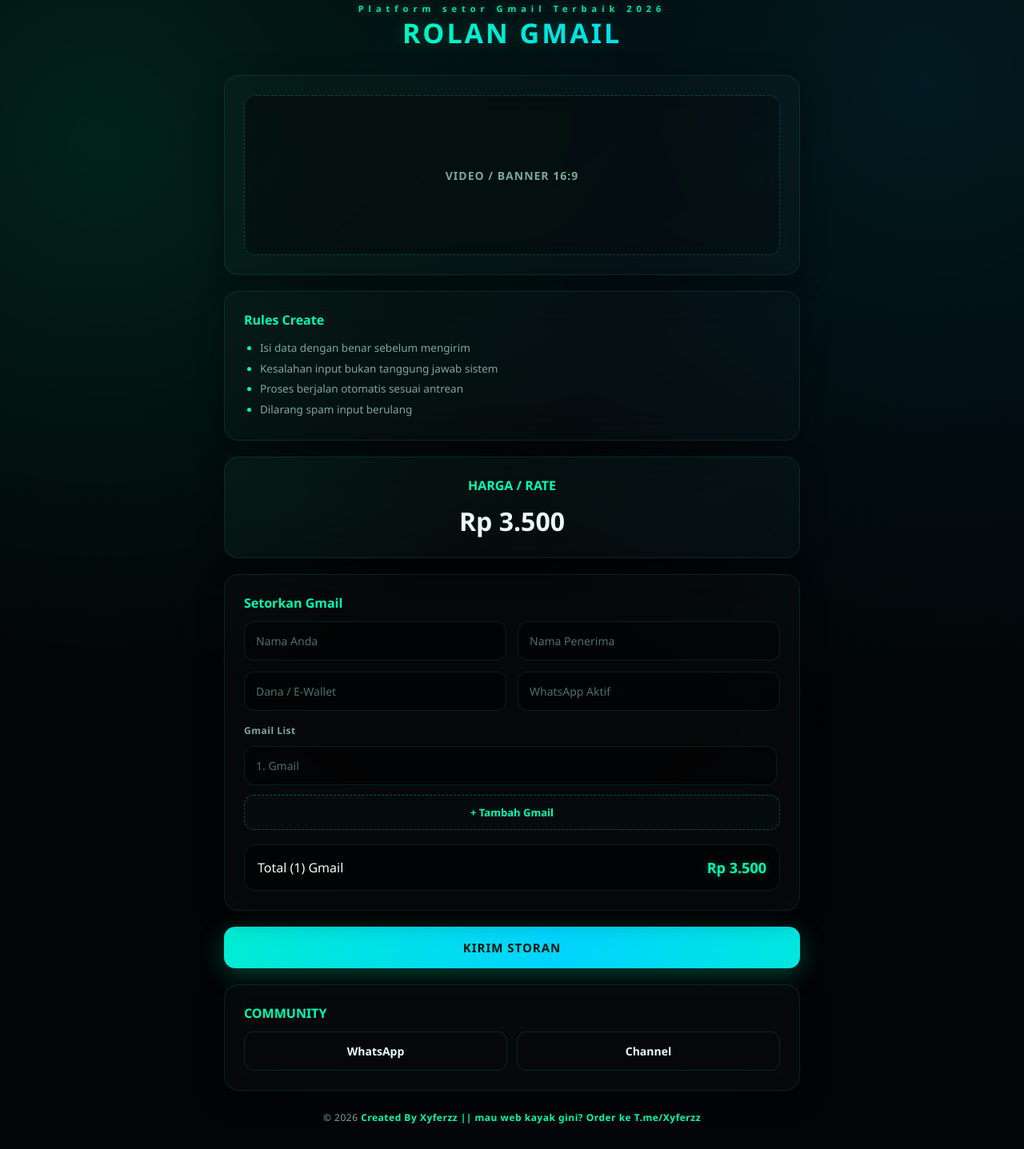
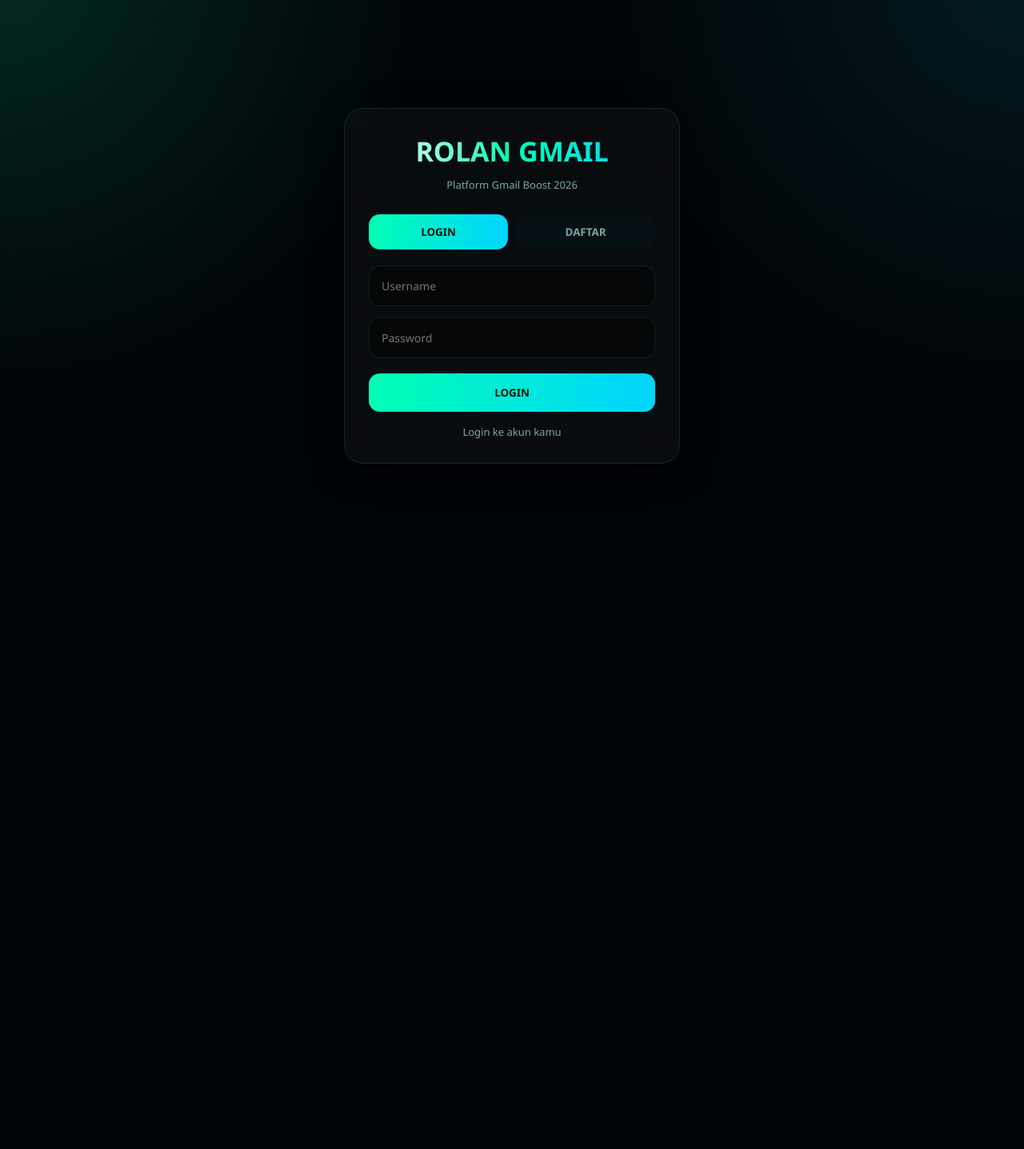
Before and after one commit to Xyferzz/XYFERZZ_GMAIL, a website: page index.html in a window 1280 px wide. Shown: the part 43-1480 px from the top of the page at 80% size. After the commit the page ends 800 px from the top, so only its background shows below. Drawn offline with Linux system fonts and the light colour scheme.

Commit message:
index update

```diff
--- a/index.html
+++ b/index.html
@@ -3,454 +3,300 @@
 <head>
 <meta charset="UTF-8">
 <meta name="viewport" content="width=device-width, initial-scale=1.0">
-<title>ROLAN GMAIL BOOST</title>
+
+<title>ROLAN GMAIL LOGIN</title>
 
 <style>
 :root{
   --bg:#020508;
-  --card:rgba(255, 255, 255, 0.02);
-  --stroke:rgba(0, 255, 179, 0.12);
+  --card:rgba(255,255,255,0.03);
+  --stroke:rgba(0,255,179,0.12);
   --green:#00ffb3;
   --cyan:#00d4ff;
   --text:#eafff7;
   --muted:#7aa89a;
-  --neon-glow: rgba(0, 255, 179, 0.35);
 }
 
 *{
   margin:0;
   padding:0;
   box-sizing:border-box;
-  font-family:'Segoe UI', -apple-system, BlinkMacSystemFont, Roboto, sans-serif;
+  font-family:'Segoe UI',sans-serif;
 }
 
 body{
-  background:
-    radial-gradient(circle at 10% 15%, rgba(0, 255, 179, 0.12), transparent 40%),
-    radial-gradient(circle at 90% 10%, rgba(0, 212, 255, 0.1), transparent 45%),
-    radial-gradient(circle at 50% 50%, rgba(0, 0, 0, 0.5), transparent),
-    var(--bg);
-  color:var(--text);
+  min-height:100vh;
   display:flex;
   justify-content:center;
-  padding:40px 16px;
-  min-height: 100vh;
+  align-items:center;
+  background:
+  radial-gradient(circle at top left, rgba(0,255,179,.15), transparent 35%),
+  radial-gradient(circle at top right, rgba(0,212,255,.1), transparent 35%),
+  #020508;
+  color:white;
+  padding:20px;
 }
 
-/* WRAPPER */
-.wrapper{
+.card{
   width:100%;
-  max-width:720px;
-}
-
-/* HEADER */
-.header{
-  text-align:center;
-  margin-bottom:30px;
-  position: relative;
+  max-width:420px;
+  background:var(--card);
+  border:1px solid var(--stroke);
+  border-radius:24px;
+  padding:30px;
+  backdrop-filter:blur(25px);
+  box-shadow:
+  0 10px 40px rgba(0,0,0,.5),
+  inset 0 0 10px rgba(255,255,255,.02);
 }
 
 .logo{
+  text-align:center;
   font-size:34px;
   font-weight:900;
-  letter-spacing:3px;
-  background: linear-gradient(90deg, #fff, var(--green), var(--cyan), #fff);
-  background-size: 200% auto;
+  margin-bottom:10px;
+  background:linear-gradient(90deg,#fff,var(--green),var(--cyan));
   -webkit-background-clip:text;
   -webkit-text-fill-color:transparent;
-  animation: shine 4s linear infinite;
-  text-shadow: 0 0 20px rgba(0, 255, 179, 0.2);
 }
 
 .sub{
-  font-size:11px;
-  letter-spacing:6px;
-  color:var(--green);
-  font-weight: 700;
-  opacity:.9;
-  margin-top:6px;
-  text-shadow: 0 0 8px rgba(0, 255, 179, 0.4);
+  text-align:center;
+  color:var(--muted);
+  font-size:13px;
+  margin-bottom:28px;
 }
 
-/* CARD */
-.card{
-  background: var(--card);
-  border: 1px solid var(--stroke);
-  backdrop-filter: blur(24px);
-  -webkit-backdrop-filter: blur(24px);
-  border-radius:18px;
-  padding:24px;
+.switch{
+  display:flex;
   margin-bottom:20px;
-  box-shadow:
-    0 8px 32px 0 rgba(0, 0, 0, 0.37),
-    inset 0 0 12px rgba(255, 255, 255, 0.01);
-  transition: all 0.3s cubic-bezier(0.25, 0.8, 0.25, 1);
+  gap:10px;
 }
 
-.card:hover{
-  transform: translateY(-5px);
-  border-color: rgba(0, 255, 179, 0.4);
-  box-shadow:
-    0 12px 40px 0 rgba(0, 255, 179, 0.08),
-    inset 0 0 15px rgba(0, 255, 179, 0.03);
+.switch button{
+  flex:1;
+  padding:13px;
+  border:none;
+  border-radius:14px;
+  background:#071015;
+  color:var(--muted);
+  font-weight:700;
+  cursor:pointer;
+  transition:.3s;
 }
 
-
-/* TITLE */
-h3{
-  color:var(--green);
-  margin-bottom:12px;
-  font-size:16px;
+.switch button.active{
+  background:linear-gradient(90deg,var(--green),var(--cyan));
+  color:#00150a;
 }
 
-/* MEDIA */
-.media{
-  height:200px;
-  border-radius:14px;
+.form{
   display:flex;
-  align-items:center;
-  justify-content:center;
-  border: 1px dashed rgba(0, 255, 179, 0.25);
-  background: linear-gradient(145deg, rgba(0,0,0,0.4), rgba(0,0,0,0.2));
-  color:var(--muted);
-  font-size: 14px;
-  letter-spacing: 1px;
-  font-weight: 600;
-  transition: .3s;
-}
-
-.card:hover .media {
-  border-color: var(--green);
-  background: rgba(0,0,0,0.5);
-  color: var(--green);
-  text-shadow: 0 0 10px rgba(0, 255, 179, 0.3);
-}
-
-/* RULES */
-ul{
-  margin-left:20px;
-  color:var(--muted);
-  line-height:1.9;
-  font-size:13.5px;
-}
-
-ul li::marker {
-  color: var(--green);
-}
-
-/* GRID */
-.grid{
-  display:grid;
-  grid-template-columns:1fr 1fr;
+  flex-direction:column;
   gap:14px;
 }
 
-@media(max-width:650px){
-  .grid{grid-template-columns:1fr;}
-}
-
-/* INPUT */
 input{
-  padding:14px;
-  border-radius:12px;
-  border:1px solid rgba(0, 255, 179, 0.12);
-  background:rgba(0, 0, 0, 0.45);
+  padding:15px;
+  border-radius:14px;
+  border:1px solid rgba(0,255,179,.12);
+  background:rgba(0,0,0,.45);
   color:white;
   outline:none;
-  font-size: 14px;
-  transition: all 0.25s ease;
-}
-
-input::placeholder{
-  color: #4a7367;
+  font-size:14px;
 }
 
 input:focus{
   border-color:var(--green);
-  background:rgba(0, 0, 0, 0.6);
-  box-shadow:0 0 18px rgba(0, 255, 179, 0.15);
+  box-shadow:0 0 15px rgba(0,255,179,.15);
 }
 
-/* GMAIL */
-.gmail-list{
-  display:flex;
-  flex-direction:column;
-  gap:10px;
-  margin-top:10px;
-  max-height:180px;
-  overflow-y:auto;
-  padding-right: 4px;
+.btn{
+  padding:15px;
+  border:none;
+  border-radius:14px;
+  background:linear-gradient(90deg,var(--green),var(--cyan));
+  color:#00150a;
+  font-weight:900;
+  cursor:pointer;
+  margin-top:5px;
+  transition:.3s;
 }
 
-.gmail-list::-webkit-scrollbar {
-  width: 6px;
-}
-.gmail-list::-webkit-scrollbar-thumb {
-  background: rgba(0, 255, 179, 0.2);
-  border-radius: 10px;
-}
-.gmail-list::-webkit-scrollbar-thumb:hover {
-  background: var(--green);
+.btn:hover{
+  transform:translateY(-2px);
+  box-shadow:0 10px 20px rgba(0,255,179,.2);
 }
 
-.btn-add{
-  margin-top:12px;
-  width:100%;
-  padding:12px;
-  border-radius:12px;
-  border: 1px dashed rgba(0, 255, 179, 0.3);
-  background:rgba(0, 255, 179, 0.02);
-  color:var(--green);
-  font-weight: 600;
-  font-size: 13px;
-  cursor:pointer;
-  transition:all 0.2s;
+.info{
+  text-align:center;
+  margin-top:16px;
+  font-size:13px;
+  color:var(--muted);
 }
 
-.btn-add:hover{
-  background:rgba(0, 255, 179, 0.08);
-  border-style: solid;
-  border-color: var(--green);
-  box-shadow: 0 0 10px rgba(0, 255, 179, 0.05);
+.loading{
+  position:fixed;
+  inset:0;
+  background:#020508;
+  display:flex;
+  justify-content:center;
+  align-items:center;
+  z-index:999;
+  flex-direction:column;
+  gap:18px;
 }
 
-/* SUMMARY */
-.summary{
-  margin-top:18px;
-  padding:16px;
-  border-radius:14px;
-  display:flex;
-  justify-content:between;
-  align-items: center;
-  background:rgba(0, 0, 0, 0.5);
-  border:1px solid rgba(0, 255, 179, 0.1);
+.loader{
+  width:65px;
+  height:65px;
+  border-radius:50%;
+  border:5px solid rgba(255,255,255,.08);
+  border-top:5px solid var(--green);
+  animation:spin 1s linear infinite;
 }
 
-.summary div {
-  width: 100%;
-}
-
-.price{
-  color:var(--green);
-  font-weight:900;
-  font-size: 18px;
-  text-align: right;
-  text-shadow: 0 0 10px rgba(0, 255, 179, 0.3);
-}
-
-/* PRICE CARD */
-.price-box{
-  text-align:center;
-  background: linear-gradient(145deg, rgba(0, 255, 179, 0.03), rgba(0, 212, 255, 0.01)), var(--card);
-}
-
-.price-box h2{
-  font-size:32px;
-  color:var(--cyan);
-  letter-spacing:1.5px;
-  font-weight: 900;
-  text-shadow: 0 0 25px rgba(0, 212, 255, 0.4);
-  margin-top: 5px;
-}
-
-/* BUTTON */
-.send{
-  width:100%;
-  padding:16px;
-  border:none;
-  border-radius:14px;
-  font-weight:900;
-  font-size: 15px;
-  letter-spacing: 1px;
-  cursor:pointer;
-  color:#00150a;
-  background: linear-gradient(90deg, var(--green), var(--cyan), var(--green));
-  background-size: 200% auto;
-  box-shadow:0 8px 30px rgba(0, 255, 179, 0.25);
-  transition:all 0.3s ease;
-  animation: shine 3s ease infinite;
-}
-
-.send:hover{
-  transform: translateY(-2px);
-  box-shadow:0 12px 35px rgba(0, 255, 179, 0.4);
-  filter: brightness(1.1);
-}
-
-.send:active{
-  transform: translateY(1px);
-}
-
-/* SOCIAL */
-.social{
-  display:grid;
-  grid-template-columns:1fr 1fr;
-  gap:12px;
-}
-
-.social a{
-  text-decoration:none;
-  padding:14px;
-  text-align:center;
-  border-radius:12px;
-  border:1px solid rgba(0, 255, 179, 0.15);
-  color:var(--text);
-  font-size: 14px;
-  font-weight: 600;
-  background: rgba(0,0,0,0.2);
-  transition:all 0.25s ease;
-}
-
-.social a:hover{
-  background:var(--green);
-  color:#00150a;
-  font-weight:700;
-  box-shadow: 0 0 15px rgba(0, 255, 179, 0.25);
-  border-color: var(--green);
-}
-
-/* FOOTER */
-footer{
-  text-align:center;
-  font-size:12px;
-  color:var(--muted);
-  margin-top:25px;
-  letter-spacing: 0.5px;
-}
-
-footer span{
-  color:var(--green);
-  font-weight: 600;
-}
-
-/* KEYFRAMES */
-@keyframes shine {
-  0% { background-position: 0% center; }
-  50% { background-position: 100% center; }
-  100% { background-position: 0% center; }
+@keyframes spin{
+  to{
+    transform:rotate(360deg);
+  }
 }
 </style>
 </head>
-
 <body>
 
-<div class="wrapper">
+<div class="loading" id="loading">
+  <div class="loader"></div>
+  <div style="color:var(--green);font-weight:700;">
+    ROLAN GMAIL
+  </div>
+</div>
 
-<div class="header">
-    <div class="sub">Platform setor Gmail Terbaik 2026</div>
-    <div class="logo">ROLAN GMAIL</div>
+<div class="card">
+
+  <div class="logo">ROLAN GMAIL</div>
+  <div class="sub">Platform Gmail Boost 2026</div>
+
+  <div class="switch">
+    <button class="active" id="loginTab">LOGIN</button>
+    <button id="registerTab">DAFTAR</button>
   </div>
 
-  <div class="card">
-    <div class="media">VIDEO / BANNER 16:9</div>
+  <div class="form">
+
+    <input type="text" id="username" placeholder="Username">
+
+    <input type="password" id="password" placeholder="Password">
+
+    <button class="btn" id="submitBtn">
+      LOGIN
+    </button>
+
   </div>
 
-  <div class="card">
-    <h3>Rules Create</h3>
-    <ul>
-      <li>Isi data dengan benar sebelum mengirim</li>
-      <li>Kesalahan input bukan tanggung jawab sistem</li>
-      <li>Proses berjalan otomatis sesuai antrean</li>
-      <li>Dilarang spam input berulang</li>
-    </ul>
+  <div class="info" id="info">
+    Login ke akun kamu
   </div>
-
-  <div class="card price-box">
-    <h3>HARGA / RATE</h3>
-    <h1>Rp 3.500</h1>
-  </div>
-
-  <div class="card">
-    <h3>Setorkan Gmail</h3>
-
-    <div class="grid">
-      <input id="nama" placeholder="Nama Anda">
-      <input id="penerima" placeholder="Nama Penerima">
-      <input id="dana" placeholder="Dana / E-Wallet">
-      <input id="wa" placeholder="WhatsApp Aktif">
-    </div>
-
-    <div style="margin-top:12px">
-      <label style="font-size:12px;color:var(--muted);font-weight:600;letter-spacing:0.5px;">Gmail List</label>
-
-      <div id="gmails" class="gmail-list">
-        <input class="gmail" placeholder="1. Gmail">
-      </div>
-
-      <button class="btn-add" onclick="addGmail()">+ Tambah Gmail</button>
-    </div>
-
-    <div class="summary">
-      <div>Total (<span id="jumlah">1</span>) Gmail</div>
-      <div class="price">Rp <span id="total">3.500</span></div>
-    </div>
-  </div>
-
-  <button class="send" onclick="sendData()">KIRIM STORAN</button>
-
-  <div class="card" style="margin-top: 20px;">
-    <h3>COMMUNITY</h3>
-    <div class="social">
-      <a href="#">WhatsApp</a>
-      <a href="#">Channel</a>
-    </div>
-  </div>
-
-  <footer>
-    © 2026 <span>Created By Xyferzz || mau web kayak gini? Order ke T.me/Xyferzz</span>
-  </footer>
 
 </div>
 
 <script>
-const HARGA = 3500;
 
-function update(){
-  const n = document.querySelectorAll('.gmail').length;
-  document.getElementById('jumlah').innerText = n;
-  document.getElementById('total').innerText = (n * HARGA).toLocaleString('id-ID');
+setTimeout(()=>{
+  document.getElementById('loading').style.display='none';
+},1500);
+
+if(localStorage.getItem('user')){
+  window.location='dashboard.html';
 }
 
-function addGmail(){
-  const c = document.getElementById('gmails');
-  const i = document.createElement('input');
-  i.className = 'gmail';
-  i.placeholder = (c.children.length + 1) + '. Gmail';
-  c.appendChild(i);
-  update();
-  c.scrollTop = c.scrollHeight;
-}
+let mode='login';
 
-async function sendData(){
-  const gmails = [...document.querySelectorAll('.gmail')].map(x => x.value).filter(Boolean);
+const loginTab=document.getElementById('loginTab');
+const registerTab=document.getElementById('registerTab');
+const submitBtn=document.getElementById('submitBtn');
+const info=document.getElementById('info');
 
-  if(!nama.value || !dana.value || gmails.length === 0){
-    alert('Lengkapi data dulu!');
-    return;
+loginTab.onclick=()=>{
+  mode='login';
+
+  loginTab.classList.add('active');
+  registerTab.classList.remove('active');
+
+  submitBtn.innerText='LOGIN';
+  info.innerText='Login ke akun kamu';
+};
+
+registerTab.onclick=()=>{
+  mode='register';
+
+  registerTab.classList.add('active');
+  loginTab.classList.remove('active');
+
+  submitBtn.innerText='DAFTAR';
+  info.innerText='Buat akun baru';
+};
+
+submitBtn.onclick=async()=>{
+
+  const username=document.getElementById('username').value;
+  const password=document.getElementById('password').value;
+
+  if(!username || !password){
+    return alert('Lengkapi data!');
   }
 
-  const data = {
-    nama:nama.value,
-    penerima:penerima.value,
-    dana:dana.value,
-    wa:wa.value,
-    totalGmail:gmails.length,
-    totalHarga:gmails.length * HARGA,
-    gmailList:gmails.join('\n')
-  };
+  try{
 
-  try{
-    const r = await fetch('/api/send',{
+    const url=
+      mode==='login'
+      ? '/api/login'
+      : '/api/register';
+
+    const r=await fetch(url,{
       method:'POST',
-      headers:{'Content-Type':'application/json'},
-      body:JSON.stringify(data)
+      headers:{
+        'Content-Type':'application/json'
+      },
+      body:JSON.stringify({
+        username,
+        password
+      })
     });
 
-    alert(r.ok ? 'Berhasil dikirim!' : 'Gagal kirim!');
+    const d=await r.json();
+
+    if(!r.ok){
+      return alert(d.error || 'Error');
+    }
+
+    if(mode==='register'){
+      alert('Akun berhasil dibuat!');
+      mode='login';
+
+      loginTab.classList.add('active');
+      registerTab.classList.remove('active');
+
+      submitBtn.innerText='LOGIN';
+
+      return;
+    }
+
+    localStorage.setItem(
+      'user',
+      JSON.stringify(d.user)
+    );
+
+    window.location='dashboard.html';
+
   }catch(e){
-    alert('Network error!');
+
+    alert('Network Error');
+
   }
-}
+
+};
+
 </script>
 
 </body>
```
